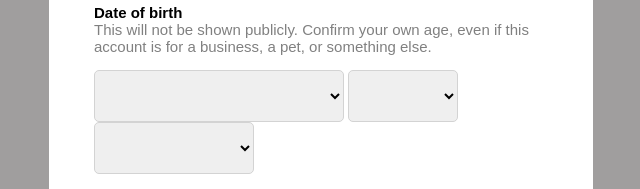
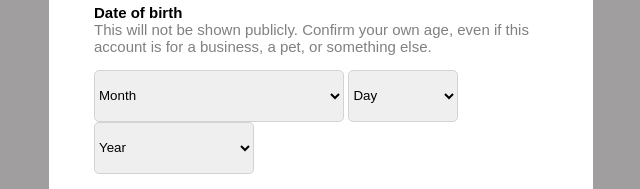
Before and after one commit to Bira274/practical, a plain HTML site: page twitter.html in a window 1280 px wide. Shown: the part 375-564 px from the top of the page, 319-959 px from the left. Drawn offline with Linux system fonts and the light colour scheme.

Commit message:
More changes

```diff
--- a/style/twiiter.css
+++ b/style/twiiter.css
@@ -106,7 +106,7 @@ input[type=text]:focus {
  .birth-text b {
      color: black;
  }
- #month {
+ .month {
     width: 250px;
     height: 52px;
     border-radius: 5px;
@@ -114,7 +114,7 @@ input[type=text]:focus {
     border-width: thin;
     border-color: lightgray;
  }
- #day {
+ .day {
     width: 110px;
     height: 52px;
     border-radius: 5px;
@@ -122,13 +122,16 @@ input[type=text]:focus {
     border-width: thin;
     border-color: lightgray;
  }
-#year {
+.year {
     width: 160px;
     height: 52px;
     border-radius: 5px;
     border-style: solid;
     border-width: thin;
     border-color: lightgray;
+}
+#month {
+    color: brown;
 }
 input[type=button] {
     width: 100%;
--- a/twitter.html
+++ b/twitter.html
@@ -34,8 +34,8 @@
     <br>
     <div class="birth-text">
         <p><b>Date of birth</b><br>This will not be shown publicly. Confirm your own age, even if this account is for a business, a pet, or something else.</p>
-        <select name="month" id="month">
-            <option value=""></option>
+        <select name="month" class="month">
+            <option id="month" value="" hidden>Month</option>
             <option value="1">January</option>
             <option value="2">February</option>
             <option value="3">March</option>
@@ -49,8 +49,8 @@
             <option value="11">November</option>
             <option value="12">December</option>
         </select>
-        <select name="day" id="day">
-            <option value=""></option>
+        <select name="day" class="day">
+            <option id="day" value="" hidden>Day</option>
             <option value="">1</option>
             <option value="">2</option>
             <option value="">3</option>
@@ -64,8 +64,8 @@
             <option value="">11</option>
             <option value="">12</option>
         </select>
-        <select name="year" id="year">
-            <option value=""></option>
+        <select name="year" class="year">
+            <option id="year" value="" hidden>Year</option>
             <option value="">2015</option>
             <option value="">2014</option>
             <option value="">2013</option>
```
